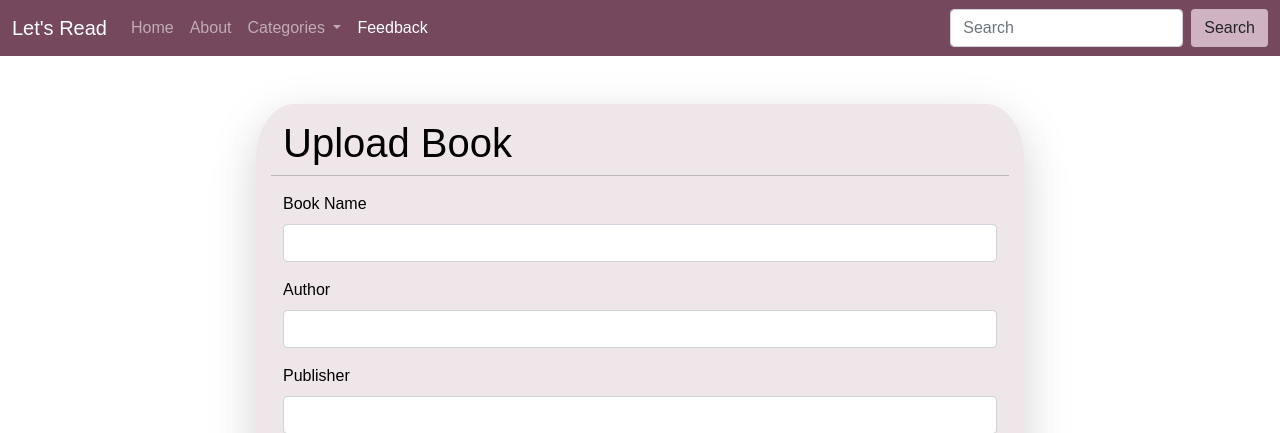
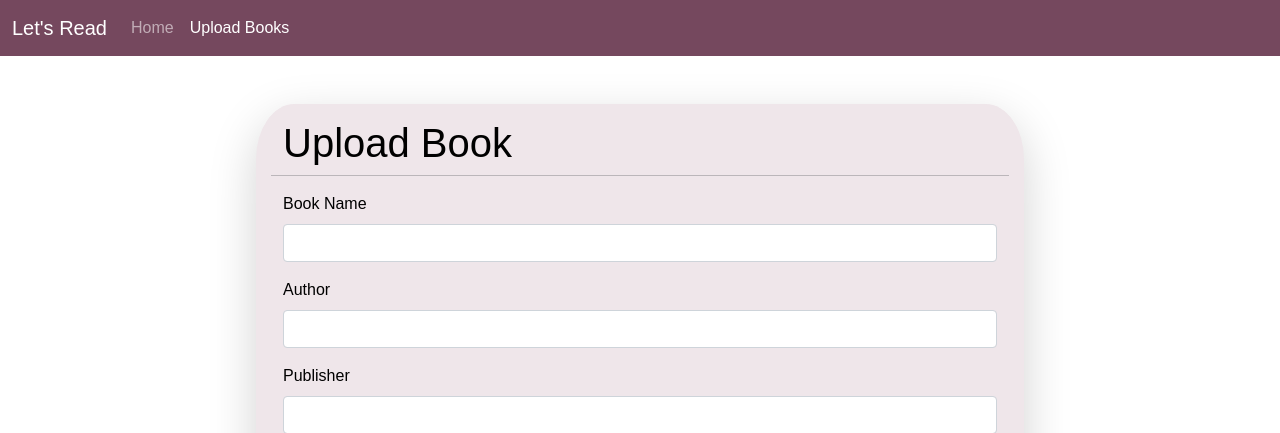
Before and after one commit to khantasneem017/Library, a PHP site: page /library/partials/create_book.php in a window 1280 px wide. Shown: the top 433 px of the page. Run offline with PHP 8.4, Linux system fonts and the light colour scheme; data that the repository does not hold is empty; some web fonts are replaced.

Commit message:
Created Admin page and unloaded books

```diff
--- a/partials/create_book.php
+++ b/partials/create_book.php
@@ -26,30 +26,10 @@
                         <a class="nav-link" aria-current="page" href="../index.php">Home</a>
                     </li>
                     <li class="nav-item">
-                        <a class="nav-link" href="about.php">About</a>
-                    </li>
-                    <li class="nav-item dropdown">
-                        <a class="nav-link dropdown-toggle " href="#" id="navbarDropdown" role="button"
-                            data-bs-toggle="dropdown" aria-expanded="false">
-                            Categories
-                        </a>
-                        <ul class="dropdown-menu" aria-labelledby="navbarDropdown">
-                            <li><a class="dropdown-item" href="/categories.html">Action</a></li>
-                            <li><a class="dropdown-item" href="/categories.html">Another action</a></li>
-                            <li>
-                                <hr class="dropdown-divider">
-                            </li>
-                            <li><a class="dropdown-item" href="/categories.html">Something else here</a></li>
-                        </ul>
-                    </li>
-                    <li class="nav-item ">
-                        <a class="nav-link active" href="feedbackform.php">Feedback</a>
+                        <a class="nav-link active" aria-current="page" href="create_book.php">Upload Books</a>
                     </li>
                 </ul>
-                <form class="d-flex">
-                    <input class="form-control me-2" type="search" placeholder="Search" aria-label="Search">
-                    <button class="btn animated-btn" type="submit">Search</button>
-                </form>
+
             </div>
         </div>
     </nav>
@@ -99,7 +79,7 @@
             }
 
             // Allow certain file formats
-            if($imageFileType != "jpg" && $imageFileType != "png" && $imageFileType != "jpeg")
+            if($imageFileType != "jpg" && $imageFileType != "png" && $imageFileType != "jpeg" && $imageFileType != "webp")
              {
                 echo "Sorry, only JPG, JPEG, PNG files are allowed.";
                 $uploadOk = 0;
@@ -186,7 +166,7 @@
                         </div>
                         <div class="mb-3 text-black">
                             <label for="isbn" class="form-label">ISBN</label>
-                            <input type="number" class="form-control" min='0' max='9999999999999' name="isbn" id="isbn">
+                            <input type="text" class="form-control" min='0' max='9999999999999' name="isbn" id="isbn">
                         </div>
                         <div class="mb-3 text-black">
                             <label for="pages" class="form-label">Total Pages</label>
@@ -194,7 +174,7 @@
                         </div>
                         <div class="mb-3 text-black">
                             <label for="book_cover_file" class="form-label">Book cover</label>
-                            <input type="file" class="form-control" name="book_cover_file" id="book_cover_file" accept=".jpg, .png, .jpeg">
+                            <input type="file" class="form-control" name="book_cover_file" id="book_cover_file" accept=".jpg, .png, .jpeg, .webp">
                         </div>
                         <div class="mb-3 text-black">
                             <label for="book_file" class="form-label">Book file</label>
```
Also changed, not shown: admin.php (added, +39 -0 lines), partials/loginpage.php (+11 -5 lines), partials/uploads/cover/Swanirbachita-Kishor-Samagra-ebook.webp (added), 1 other file.
